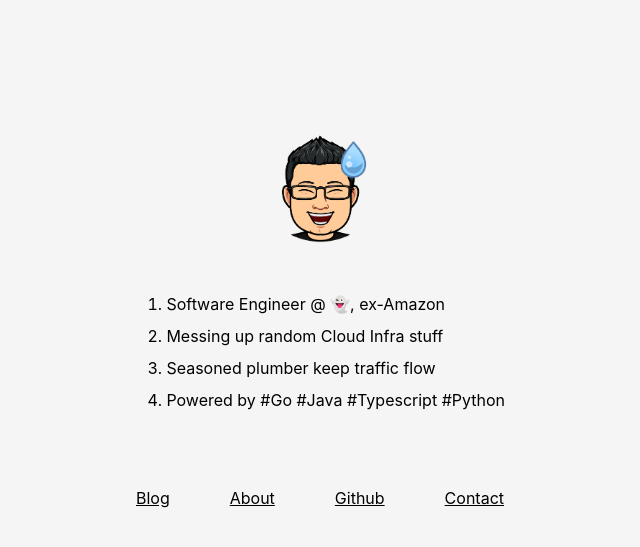
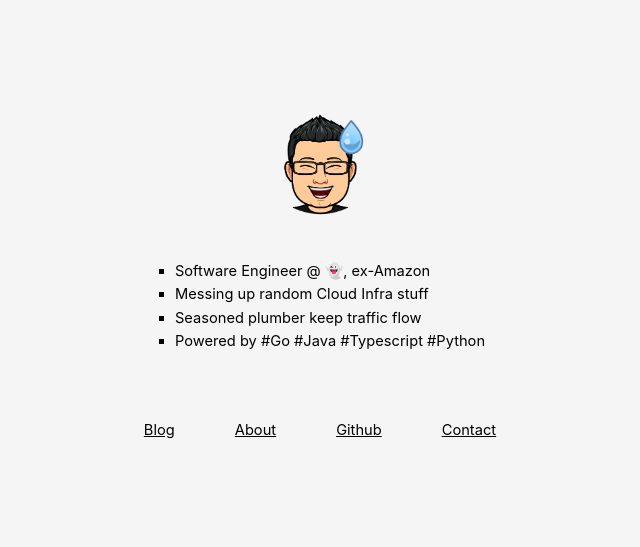
Before and after one commit to ydzhou/ydzhou.github.io, a Jekyll site: the page index.html, which Jekyll copies as it is, in a window 1280 px wide. Shown: the top 547 px of the page, without its empty margins (320-960 px from the left). Built offline with Jekyll 4.4.1, drawn with Linux system fonts in a browser that asks for light colours.

Commit message:
Add navigation in footer

```diff
--- a/_layouts/default.html
+++ b/_layouts/default.html
@@ -25,7 +25,7 @@
             {% if page.date %} <p>{{ page.date | date: "%-d %B %Y"}}</p> {% endif %}
             {{ content }}
         </div>
-    <!-- {% include footer.html %} -->
+        {% include footer.html %}
     </div>
     </body>
 </html>
--- a/index.html
+++ b/index.html
@@ -15,6 +15,7 @@
     </head>
     <body>
     <div class="body-section">
+        <div id="homepage-section">
             <div id="homepage-avatar">
                 <img src="assets/avatar.png">
             </div>
@@ -27,12 +28,15 @@
                 </ul>
             </div>
             <div id="homepage-link">
+                <div class="nav-link">
                     <ul>
                         <li><a href="/posts.html" class="link">Blog</a></li>
                         <li><a href="/about.html" class="link">About</a></li>
                         <li><a href="https://github.com/ydzhou" class="link">Github</a></li>
                         <li><a href="mailto:{{ site.email }}" class="link">Contact</a></li>
                     </ul>
+                </div>
+            </div>
         </div>
     </div>
     </body>
--- a/style.css
+++ b/style.css
@@ -1,49 +1,64 @@
 .body-section {
-    margin-top: 120px;
+    margin-top: 50px;
     margin-bottom: 100px;
-    padding-left: 30%;
-    width: 40%;
+    margin-left: auto;
+    margin-right: auto;
+    width: 50%;
+    min-width: 400px;
+}
+
+#homepage-section {
+    padding-top: 50px;
 }
 
 ul {
     padding-left: 0px;
-    list-style-type: none;
+    list-style: none;
 }
 
 #homepage-content {
-    width: 80%;
-    margin-left: 20%;
+    width: 400px;
+    margin-left: auto;
+    margin-right: auto;
+    text-align: center;
+}
+
+#homepage-content ul {
+    list-style: square;
+    margin-top: 40px;
+    margin-left: 20px;
+    display: inline-block;
     text-align: left;
 }
 
-#homepage-content ul {
-    list-style-type: dot;
-    margin-top: 40px;
+#homepage-content ls {
+    margin: 0 10px 0 10px;
 }
 
 #homepage-link {
     padding-top: 50px;
 }
 
-#homepage-link ul {
+.nav-link ul {
     width: 100%;
     justify-content: center;
     align-items: center;
     display: flex;
     margin: 0;
+    padding: 0;
 }
 
-#homepage-link .link {
+.nav-link .link {
     text-decoration: underline;
 }
 
-#homepage-link li {
+.nav-link li {
     float: none;
     margin: 0 30px
 }
 
 .content {
-    margin-top: 100px;
+    margin-top: 40px;
 }
 
 .post-listing h2 {
@@ -66,8 +81,8 @@
 
 body {
     font-family: -apple-system, BlinkMacSystemFont, "Segoe UI", "Helvetica Neue", Roboto, sans-serif;
-    font-size: 12pt;
-    line-height: 2;
+    font-size: 11pt;
+    line-height: 1.6;
     margin: 0;
     background-color: #f5f5f5;
 }
@@ -86,21 +101,17 @@
 }
 
 #homepage-avatar img {
-    width: 25%;
-    max-width: 200px;
-    min-width: 100px;
-}
-
-#nav {
-    margin-left: 30%;
-    width: 40%;
+    min-width: 120px;
+    max-width: 120px;
 }
 
 #nav-section {
-    position: fixed;
-    top: 0;
+    background-color: black;
     width: 100%;
-    background-color: white;
     padding-top: 15px;
     padding-bottom: 15px;
 }
+
+#nav-section .link {
+    color: #e0e0e0
+}
```
Also changed, not shown: _includes/footer.html (+12 -0 lines). Lines whose indentation alone changed are shown as unchanged.
